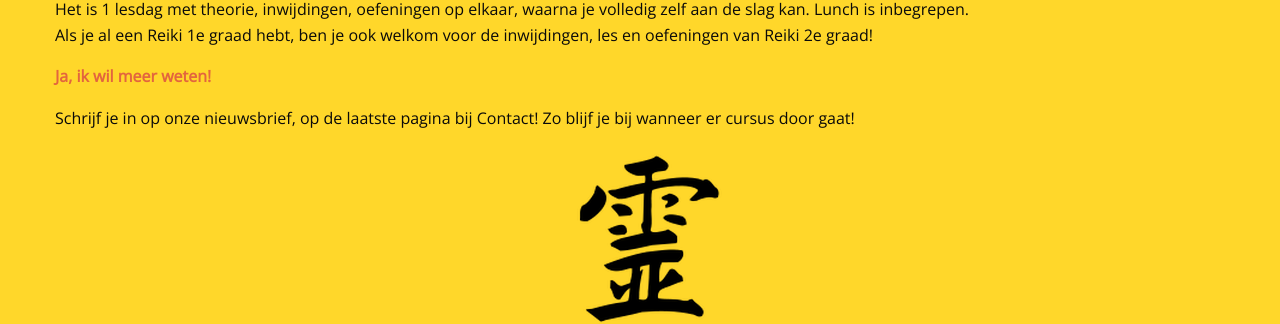
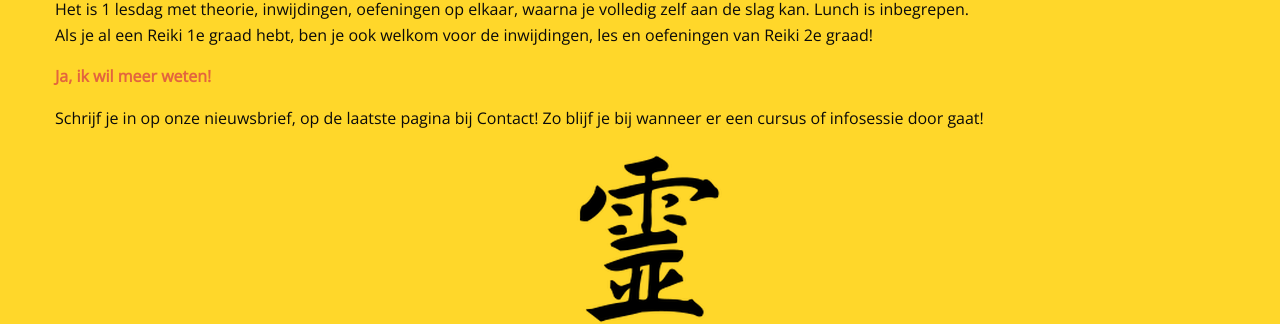
Before and after one commit to manopura/manopura.github.io, a Jekyll site: the page built from reiki.md, in a window 1280 px wide. Shown: the part 582-906 px from the top of the page. Built offline with Jekyll 4.4.1, drawn with Linux system fonts in a browser that asks for light colours; nearby versions of some CDN libraries; our own code applies the rules of GitHub Pages for plain Markdown files.

Commit message:
reiki.md

```diff
--- a/reiki.md
+++ b/reiki.md
@@ -23,6 +23,6 @@
 
 [**Ja, ik wil meer weten!**](mailto:marian@manopura.be)
 
-Schrijf je in op onze nieuwsbrief, op de laatste pagina bij Contact! Zo blijf je bij wanneer er cursus door gaat!
+Schrijf je in op onze nieuwsbrief, op de laatste pagina bij Contact! Zo blijf je bij wanneer er een cursus of infosessie door gaat!
 
 ![reiki](images/reiki.png)
```
